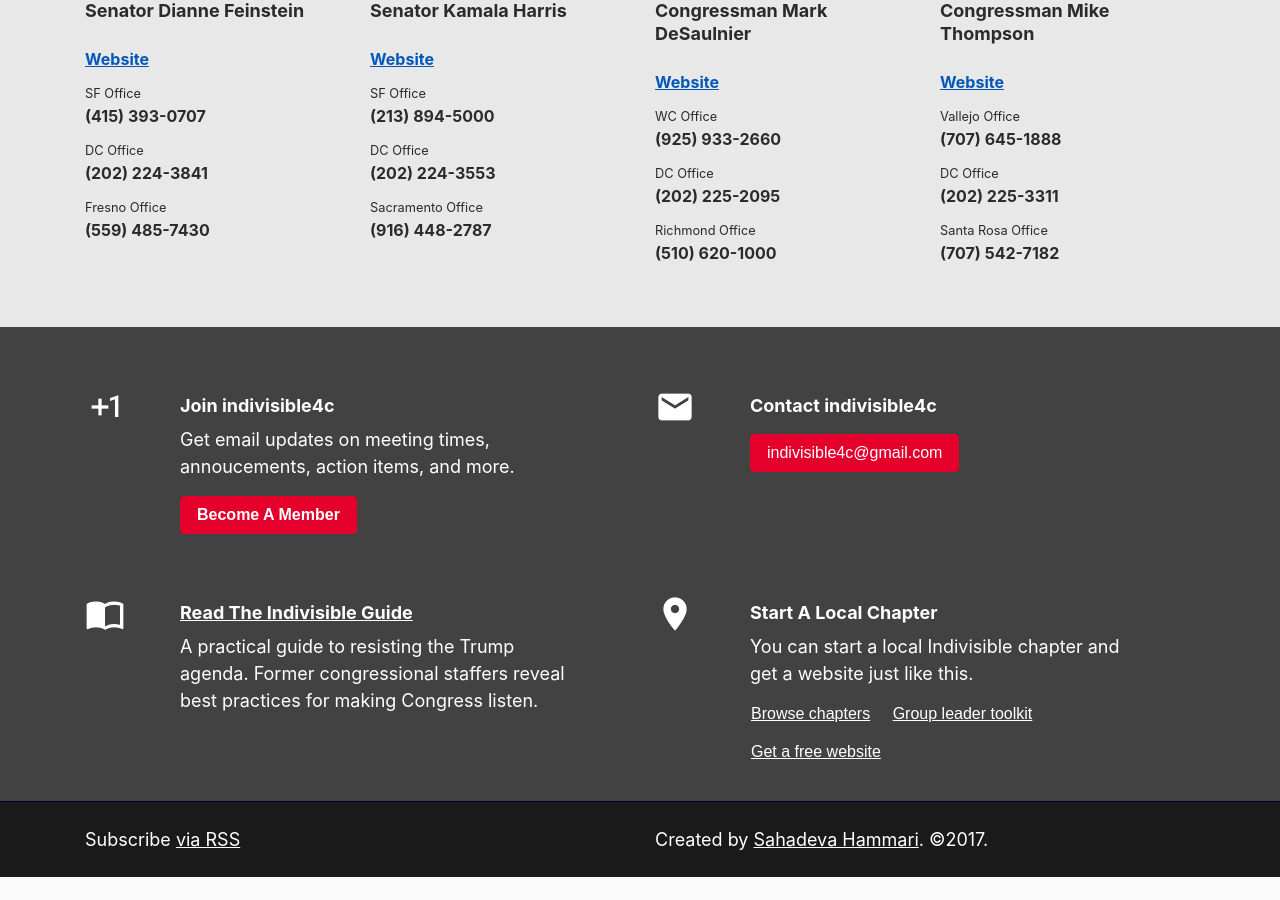
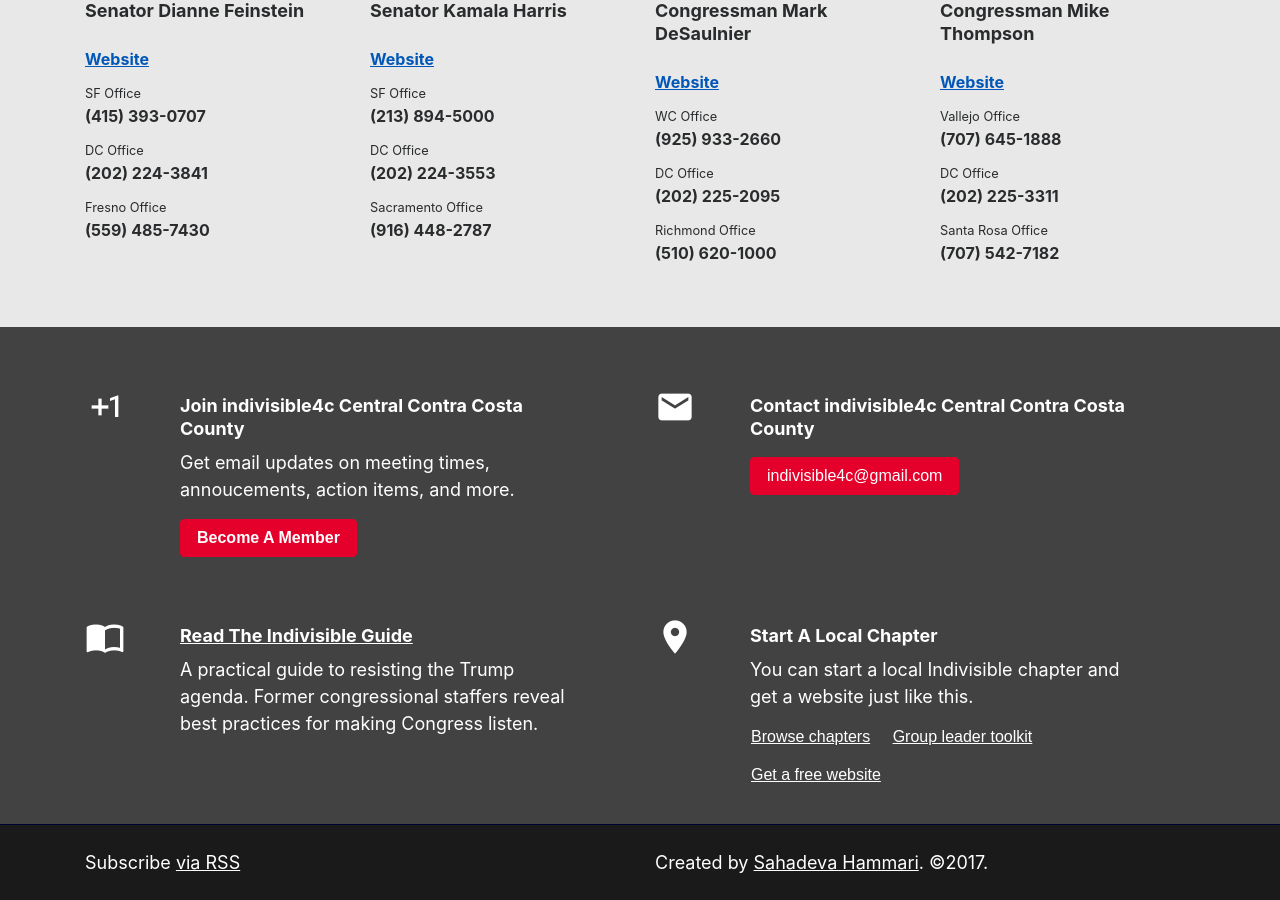
Before and after one commit to IndivisibleTemplate/BasicTemplate, a Jekyll site: the page built from become-a-member.markdown, in a window 1280 px wide and 900 px high, scrolled down 1536 px. Built offline with Jekyll 4.4.1, drawn with Linux system fonts in a browser that asks for light colours; nearby versions of some CDN libraries; comment, search, counter and statistics services are not loaded; before the commit the page ends 2413 px from its top, so only the background shows below that; some of the changed text lies outside the part shown.

Commit message:
Updated Config

```diff
--- a/_config.yml
+++ b/_config.yml
@@ -1,5 +1,5 @@
 ---
-title: indivisible4c
+title: indivisible4c  Central Contra Costa County
 timezone: America/Los_Angeles
 collections:
   posts:
@@ -57,7 +57,7 @@
   values:
     main-image:
     mailchimp-form-embed:
-subtitle: Citizens of Central Contra Costa County fighting to protect our democracy.
+subtitle: The suburbs are fighting back.
 email: indivisible4c@gmail.com
 baseurl:
 url:
```
